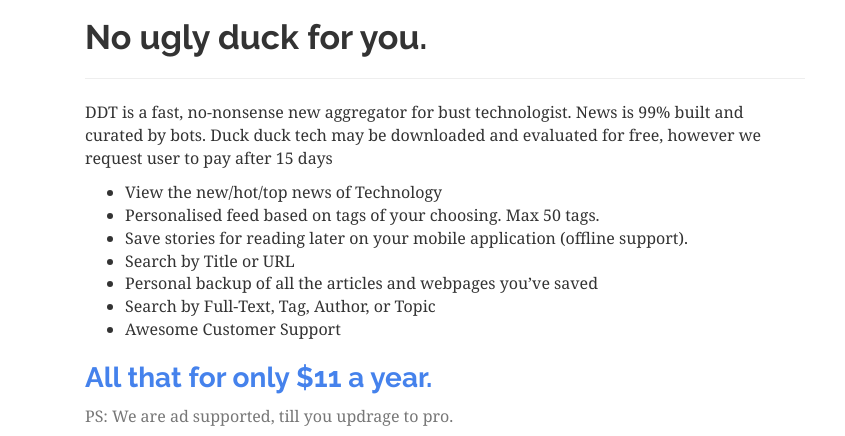
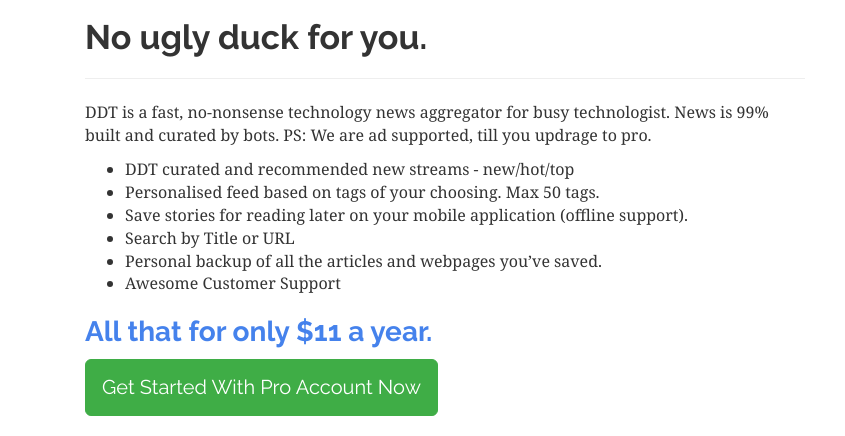
Before and after one commit to aahho/duckducktech, a plain HTML site: page index.html in a window 1280 px wide. Shown: the part 140-576 px from the top of the page, 0-845 px from the left. Drawn offline with nearby package versions, Linux system fonts and the light colour scheme.

Commit message:
Corrected copy.

```diff
--- a/index.html
+++ b/index.html
@@ -65,26 +65,27 @@
               </h2>
 
             <hr>
-            <p>DDT is a fast, no-nonsense new aggregator for bust technologist. News  is 99% built and curated by bots. Duck duck tech  may be downloaded and evaluated for free, however we request user to pay after 15 days
-
+            <p>DDT is a fast, no-nonsense technology news aggregator for busy technologist. News is 99% built and curated by bots. PS: We are ad supported, till you updrage to pro.</p>
 
               <ul>
 
-<li>View the new/hot/top news of Technology </li>
-<li>Personalised feed based on tags of your choosing.  Max 50 tags. </li>
+<li>DDT curated and recommended new streams - new/hot/top</li>
+<li>Personalised feed based on tags of your choosing.  Max 50 tags.  </li>
 <li>Save stories for reading later on your mobile application (offline support). </li>
 <li>Search by Title or URL</li>
-<li>Personal backup of all the articles and webpages you’ve saved</li>
-<li>Search by Full-Text, Tag, Author, or Topic</li>
-<li>Awesome Customer Support</li>
+<li>Personal backup of all the articles and webpages you’ve saved. </li>
+<li>Awesome Customer Support </li>
               </ul>
+
+
 
 <div ><h3 style="color:#4582ec;">
   All that for only <span >$11 a year</span>.
 
 </h3>
 
-<p style="color:#777;font:11px;">PS: We are ad supported, till you updrage to pro.</p>
+
+
 </div>
 
 
```
